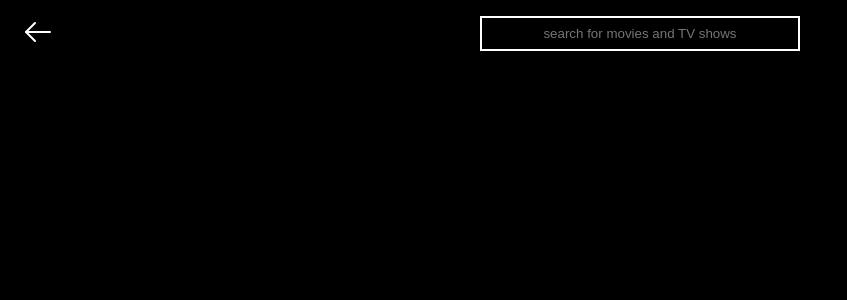
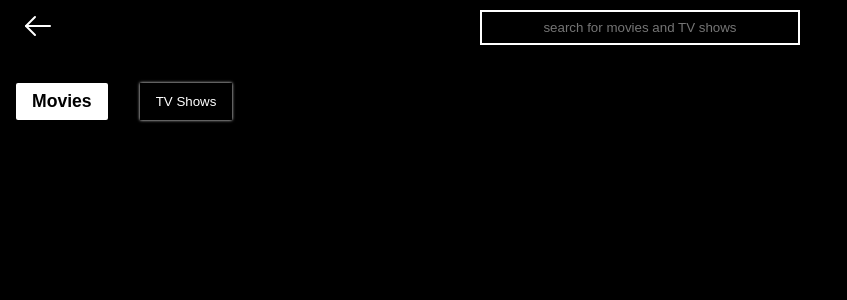
Before and after one commit to prince-musonda/netflicks, a React (Create React App) app: page /search in a window 1280 px wide. Shown: the top 300 px of the page, without its empty margins (0-847 px from the left). Built offline with nearby package versions, Linux system fonts and the light colour scheme; no server answers.

Commit message:
made search panel component functional

```diff
--- a/src/components/search-panel/search-panel.components.jsx
+++ b/src/components/search-panel/search-panel.components.jsx
@@ -2,36 +2,43 @@ import './search-panel.styles.css'
 import { useNavigate } from 'react-router-dom'
 import { useQuery } from '@tanstack/react-query'
 import left_arrow_icon from '../../assets/left-arrow-icon.svg'
-import axios from 'axios'
+import { searchForMovies, searchForTvShows } from '../../fetchers/fetchers'
+import { useState } from 'react'
+import MovieList from '../movie-list/movie-list.component'
+
 
 function SearchPanel() {
     const navigate = useNavigate()
+    const [showTvShows, setShowTvShows] = useState(false)
+    const [searchWord,setSearchWord] = useState('')
 
-    async function searchForMovies(movieName){
-        const res = axios.get(`https://api.themoviedb.org/3/search/movies?api_key=9d5f1019dac07311575395bb62a076af&query=${movieName}`)
-        const results = (await res).data.results
-    }
+    const {data:moviesData,status:moviesFetchingStatus} = useQuery(['search movies',searchWord],()=>searchForMovies(searchWord))
+    const {data:tvShowsData,status:tvShowsFetchingStatus} = useQuery(['search tv shows',searchWord],()=>searchForTvShows(searchWord))
 
-    async function searchForTvShows(tvShowName){
-        const res = axios.get(`https://api.themoviedb.org/3/search/tv?api_key=9d5f1019dac07311575395bb62a076af&query=${tvShowName}`)
-        const results = (await res).data.results
-    }
-
-    const {data:moviesData,status:moviesFetchingStatus} = useQuery({queryKey:['movies search'],queryFn:searchForMovies})
-    const {data:tvShowsData,status:tvShowsFetchingStatus} = useQuery({queryKey:['movies search'],queryFn:searchForMovies})
-
-    function handleOnTextChange(){
-
+    function handleOnTextChange(event){
+        setSearchWord(event.target.value)
     }
     return(
         <div className='search-panel'>
             <div className='search-panel-top'>
                 <button onClick={()=>{navigate(-1)}}><img src={left_arrow_icon} alt="go back"/></button>
-                <input type="text" onChange={''} placeholder='search for movies and TV shows'/>
+                <input type="text" onChange={handleOnTextChange} placeholder='search for movies and TV shows'/>
             </div>
-            <div>
-
+            <div className='buttons-container'>
+                <button onClick={()=>{setShowTvShows(false)}} className={showTvShows? null : 'selected-category-btn'}>
+                    Movies
+                </button>
+                <button onClick={()=>{setShowTvShows(true)}} className={showTvShows? 'selected-category-btn' : null}>
+                    TV Shows
+                </button>
             </div>
+           {
+           moviesData ?
+            <MovieList movies={showTvShows? tvShowsData : moviesData}/>
+                :
+            searchWord.length > 0?  <p className='loading'>searching ...</p>
+                : null
+           }
         </div>
     )
 }
--- a/src/components/search-panel/search-panel.styles.css
+++ b/src/components/search-panel/search-panel.styles.css
@@ -1,13 +1,12 @@
 .search-panel{
     width:100%;
-    height: 100vh;
     background-color: rgba(0, 0, 0, 0.735);
 
 }
 .search-panel-top{
     display:flex;
-    position: absolute;
-    top:1rem;
+    position: sticky;
+    top:10px;
     left:0;
     right:0;
     align-items: center;
@@ -36,3 +35,38 @@
 .search-panel-top input::placeholder{
     text-align: center;
 }
+
+.search-panel .buttons-container{
+    display: flex;
+    justify-content: left;
+    padding: 1rem;
+    gap: 2rem;
+    margin-top: 2rem;
+
+}
+
+.search-panel .buttons-container button{
+    color: white;
+    box-shadow: 0px 0px 3px white;
+    padding: 0.5rem 1rem;
+    border: none;
+    background: none;
+    cursor: pointer;
+}
+
+.search-panel .buttons-container .selected-category-btn{
+    color: black;
+    background-color: white;
+    font-weight: bold;
+    font-size: 1.1rem;
+    box-shadow: none;
+    border-radius: 2px;
+}
+
+/* on smaller screens */
+@media screen and (max-width: 350px) {
+    .search-panel .buttons-container{
+        justify-content: space-around;
+
+    }
+}
--- a/src/fetchers/fetchers.js
+++ b/src/fetchers/fetchers.js
@@ -52,3 +52,30 @@ export async function fetchRecommededMovies(movieID){
         throw error
     }
 }
+
+
+export async function searchForMovies(movieName){
+    if(movieName){
+        try{
+            const res = axios.get(`https://api.themoviedb.org/3/search/movies?api_key=9d5f1019dac07311575395bb62a076af&query=${movieName}`)
+            const results = (await res).data.results
+            return results
+        }catch(error){
+            throw error
+        }
+    }
+}
+
+
+export async function searchForTvShows(tvShowName){
+    if(tvShowName){
+    try{
+            const res = axios.get(`https://api.themoviedb.org/3/search/tv?api_key=9d5f1019dac07311575395bb62a076af&query=${tvShowName}`)
+            const results = (await res).data.results
+            return results
+        }
+        catch(error){
+            throw error
+        }
+    }
+}
```
